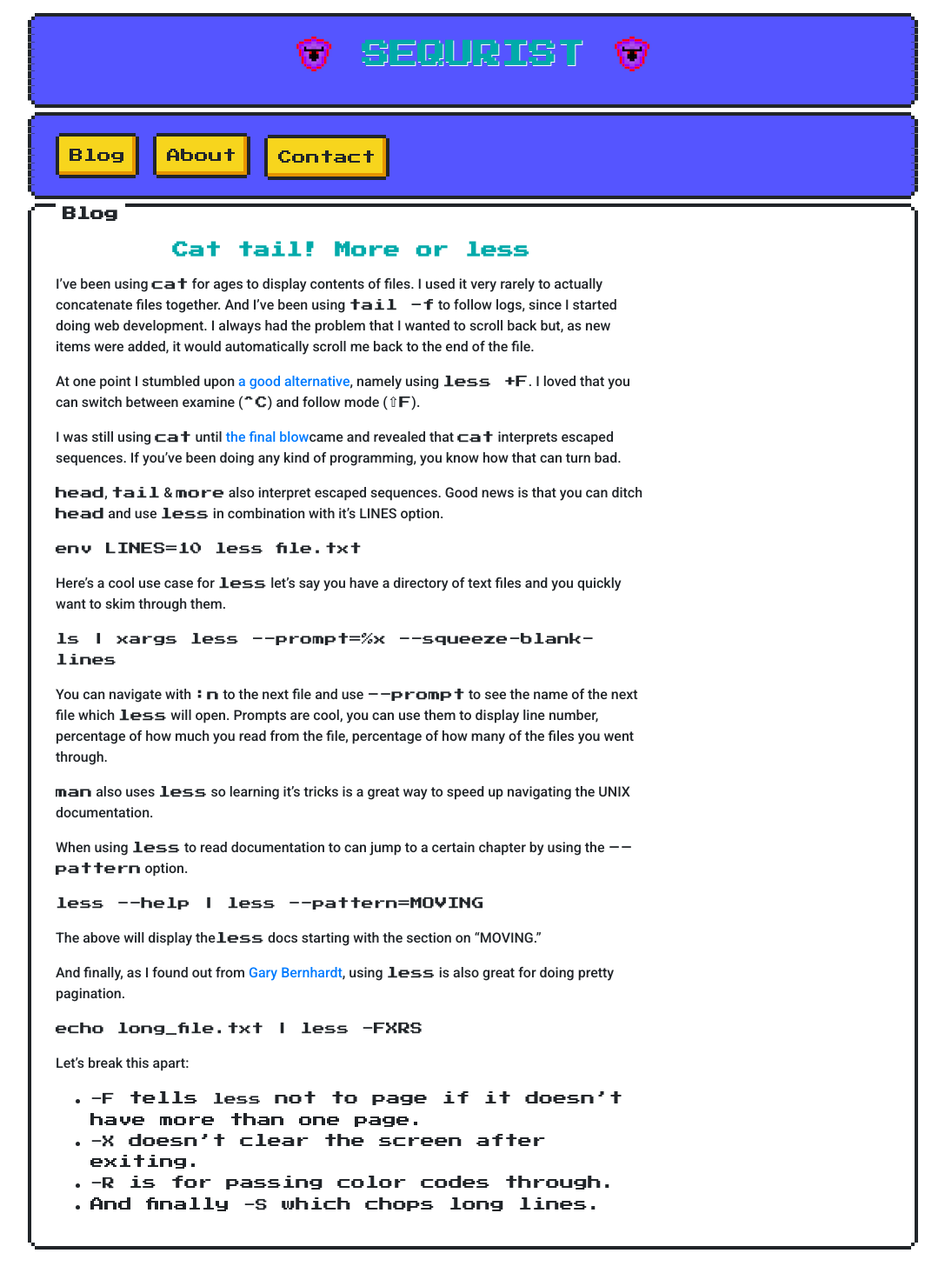
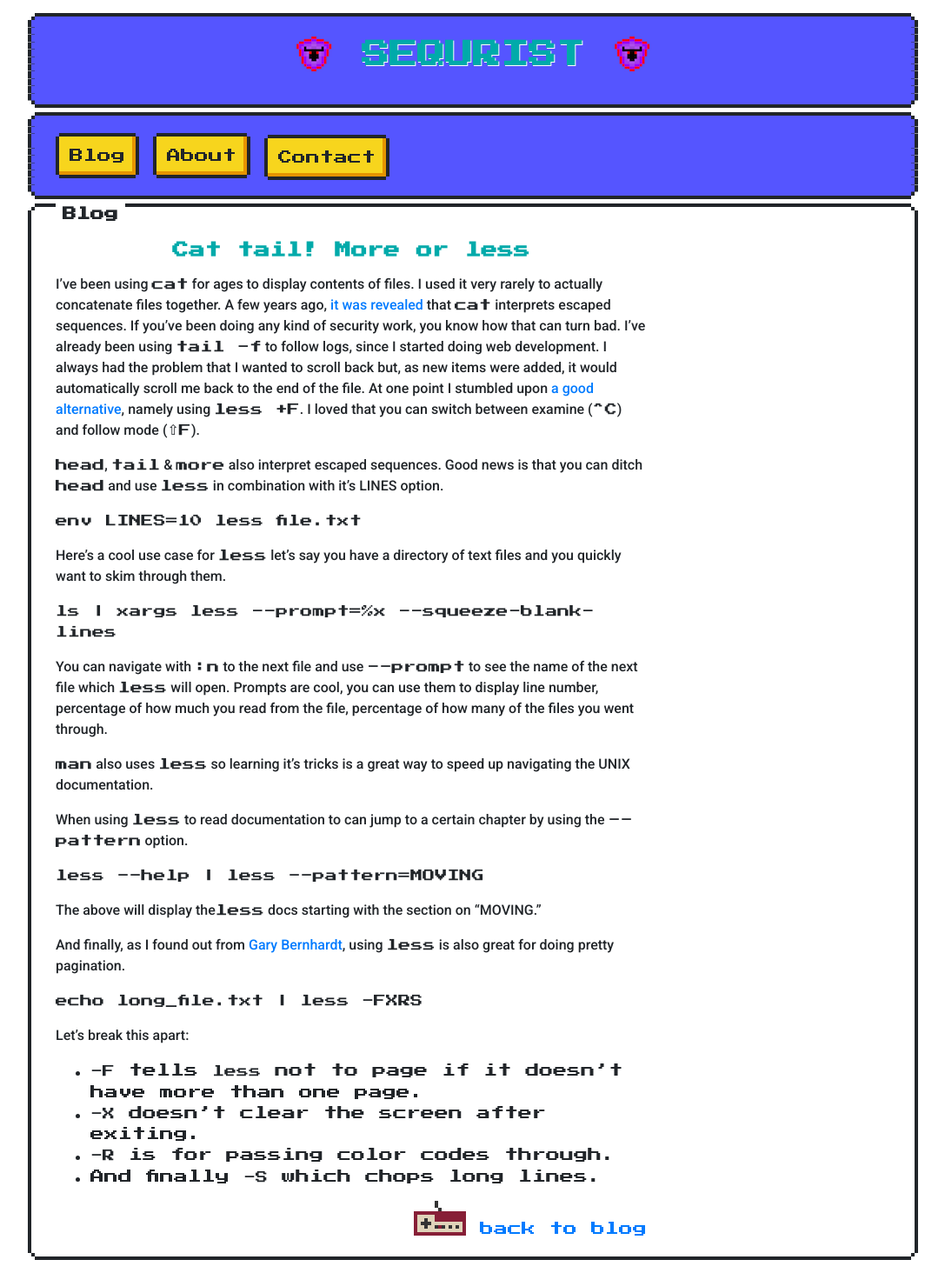
Before and after one commit to shotgundebugging/sequrist, a Jekyll site: the page built from sequrist-blog/_posts/2019-04-06-cat-tail-more-less.md, in a window 1280 px wide. Shown: the whole page at 87% size, without its empty margins (96-1183 px from the left). Built offline with Jekyll 4.4.1, drawn with Linux system fonts in a browser that asks for light colours.

```diff
--- a/sequrist-blog/_config.yml
+++ b/sequrist-blog/_config.yml
@@ -22,6 +22,7 @@ description: >- # this means to ignore newlines until "baseurl:"
 baseurl: "" # the subpath of your site, e.g. /blog
 url: "" # the base hostname & protocol for your site, e.g. http://example.com
 excerpt_separator: <!--more-->
+permalink: /:categories/:title.html
 
 
 # Build settings
--- a/sequrist-blog/_layouts/post.html
+++ b/sequrist-blog/_layouts/post.html
@@ -12,6 +12,13 @@
           <h1>{{ page.title }}</h2>
 
           {{ content }}
+
+          <a href="/">
+            <div class='right'>
+              <i class='nes-jp-logo'></i>
+              back to blog
+            </div>
+          </a>
         </article>
       </section>
     </main>
--- a/sequrist-blog/_posts/2019-04-06-cat-tail-more-less.md
+++ b/sequrist-blog/_posts/2019-04-06-cat-tail-more-less.md
@@ -2,17 +2,15 @@
 layout: post
 title: "Cat tail! More or less"
 date: 2019-05-10 23:50:25 +0300
-categories: jekyll update
+categories: blog
 ---
 
 I've been using `cat` for ages to display contents of files. I used it very rarely to actually concatenate files together.
-And I've been using `tail -f` to follow logs, since I started doing web development. I always had the problem that I wanted to scroll back but, as new items were added, it would automatically scroll me back to the end of the file.
+A few years ago, [it was revealed](http://www.openwall.com/lists/oss-security/2015/09/17/5) that `cat` interprets escaped sequences. If you've been doing any kind of security work, you know how that can turn bad.
+I've already been using `tail -f` to follow logs, since I started doing web development. I always had the problem that I wanted to scroll back but, as new items were added, it would automatically scroll me back to the end of the file.
+At one point I stumbled upon [a good alternative](https://www.linux.com/community/blogs/129-servers/30056), namely using `less +F`. I loved that you can switch between examine (`^C`) and follow mode (⇧`F`).
 
 <!--more-->
-
-At one point I stumbled upon [a good alternative](https://www.linux.com/community/blogs/129-servers/30056), namely using `less +F`. I loved that you can switch between examine (`^C`) and follow mode (⇧`F`).
-
-I was still using `cat` until [the final blow](http://www.openwall.com/lists/oss-security/2015/09/17/5)came and revealed that `cat` interprets escaped sequences. If you've been doing any kind of programming, you know how that can turn bad.
 
 `head`, `tail` & `more` also interpret escaped sequences. Good news is that you can ditch `head` and use `less` in combination with it's LINES option.
 
--- a/sequrist-blog/assets/main.css
+++ b/sequrist-blog/assets/main.css
@@ -2,7 +2,6 @@ body {
   display: grid;
   grid-template-columns: 10% [main] 80% 10%;
   grid-template-rows: 15px [header] minmax(100px, auto) 5px [nav] minmax(100px, auto) 5px [content] auto 15px;
-  /* background-color: black; */
 }
 
 header {
@@ -56,6 +55,7 @@ p {
 
 .post, article {
   max-width: 680px;
+  margin-bottom: 30px;
 }
 
 article img {
@@ -67,3 +67,7 @@ code {
   font-size: 88%;
   vertical-align: middle;
 }
+
+div.right {
+  text-align: right;
+}
--- a/sequrist-blog/index.html
+++ b/sequrist-blog/index.html
@@ -8,6 +8,12 @@ layout: default
       <li class='post'>
         <h2><a href="{{ post.url }}">{{ post.title }}</a></h2>
         <p class='excerpt'>{{ post.excerpt }}</p>
+        <a href="{{ post.url }}">
+          <div class='right'>
+            <i class='nes-jp-logo'></i>
+            press to continue...
+          </div>
+        </a>
       </li>
     {% endfor %}
   </ul>
```
Also changed, not shown: sequrist-blog/_posts/2019-05-06-exploring-an-applications-past-and-future.md (+19 -39 lines), sequrist-blog/assets/posts/1/waybackurls.png (added), sequrist-blog/assets/posts/1/wfuzzed.png (added), sequrist-blog/favicon.ico (added).
